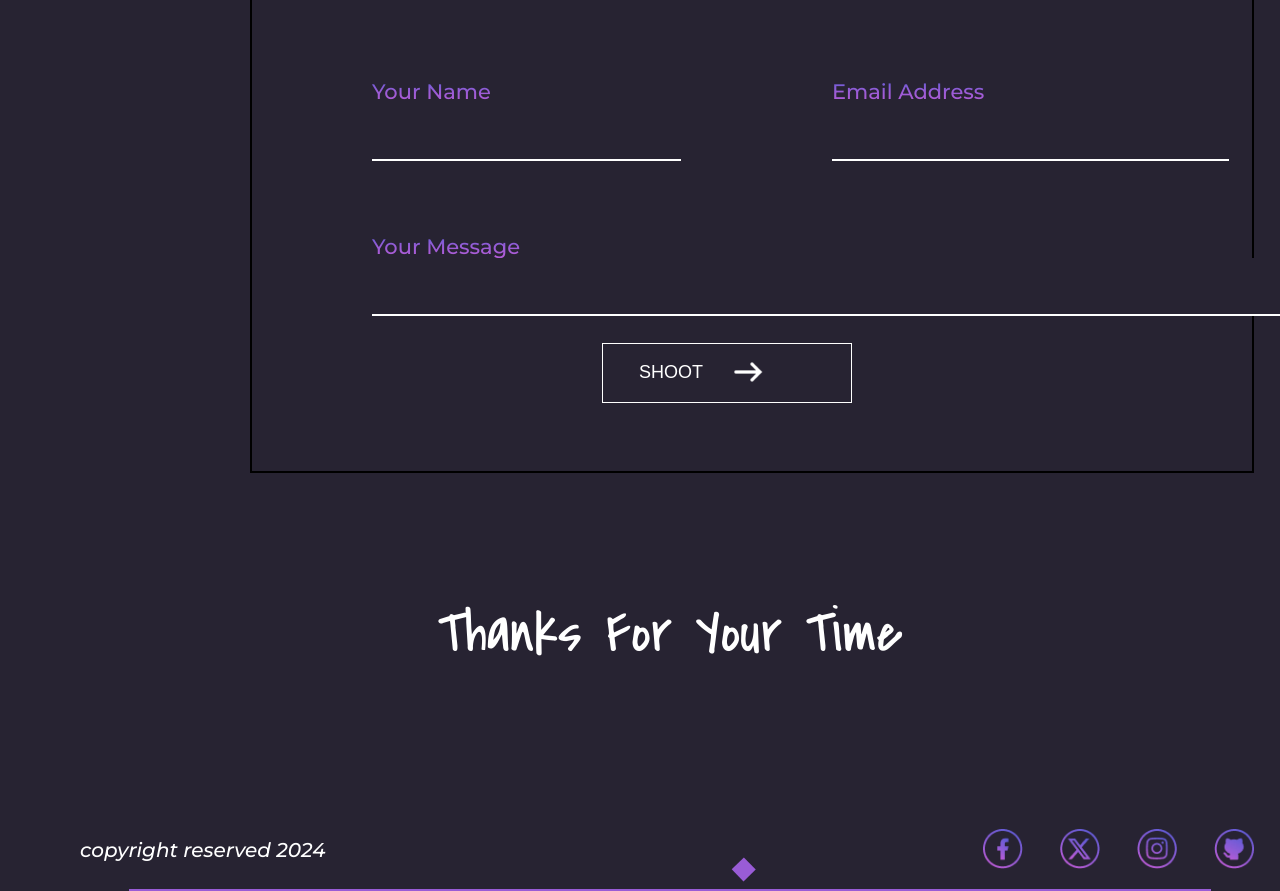
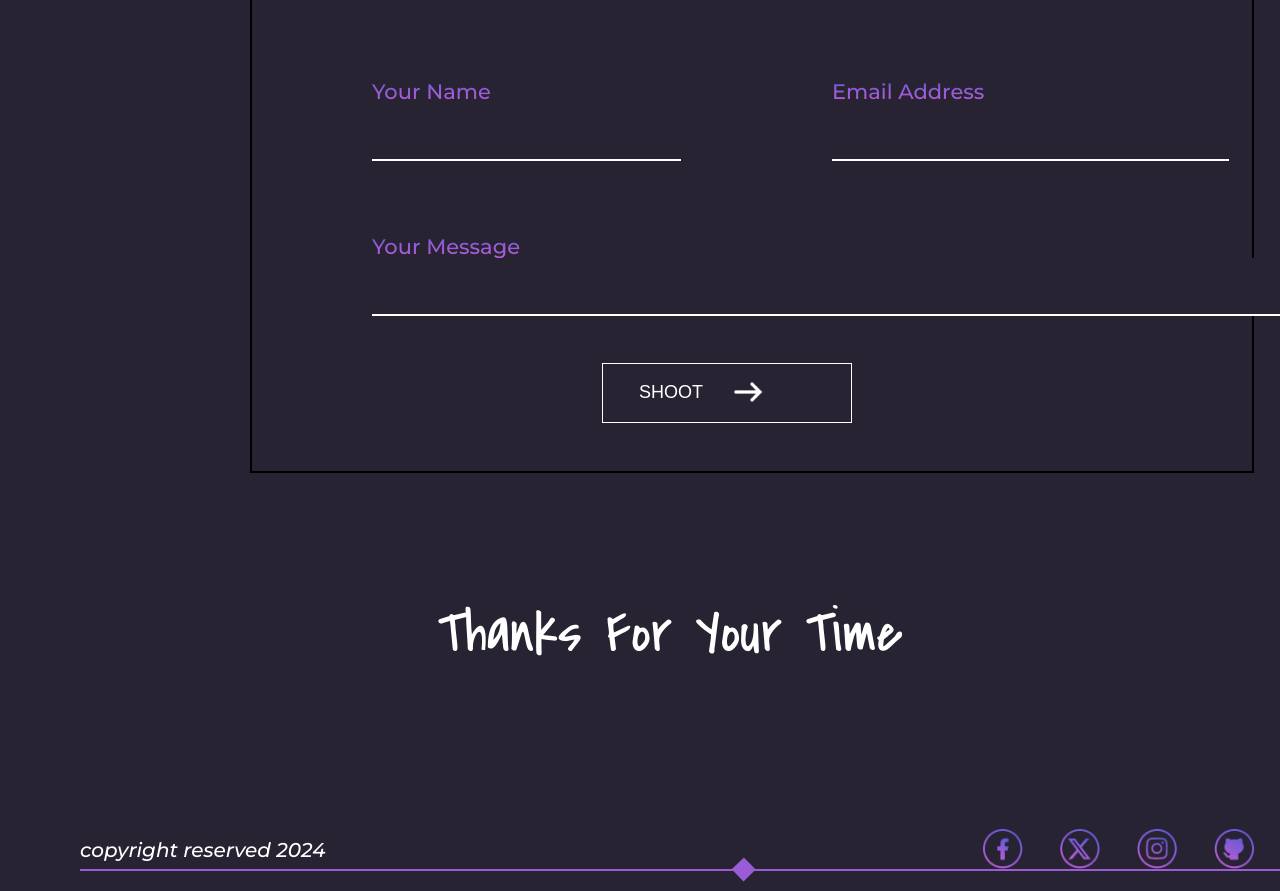
Before and after one commit to Amiele2006/Portfolio_website, a website: page index.html in a window 1280 px wide. Shown: the part 3021-3912 px from the top of the page. Drawn offline with Linux system fonts and the light colour scheme.

Commit message:
changed positioning

```diff
--- a/src/index.css
+++ b/src/index.css
@@ -703,7 +703,7 @@ body{
     width:250px;
     height:60px;
     position:relative;
-    top:100px;
+    top:120px;
     left:350px;
     background-color:  rgba(39, 35, 50, 1);
 }
@@ -782,9 +782,9 @@ body{
 
 #footer-line{
     border:1px solid rgba(153, 92, 214, 1);
-    width:1080px;
+    width:1199px;
     position: relative;
-    top:1898px;
+    top:1878px;
     margin-bottom:20px;
 }
 
```
